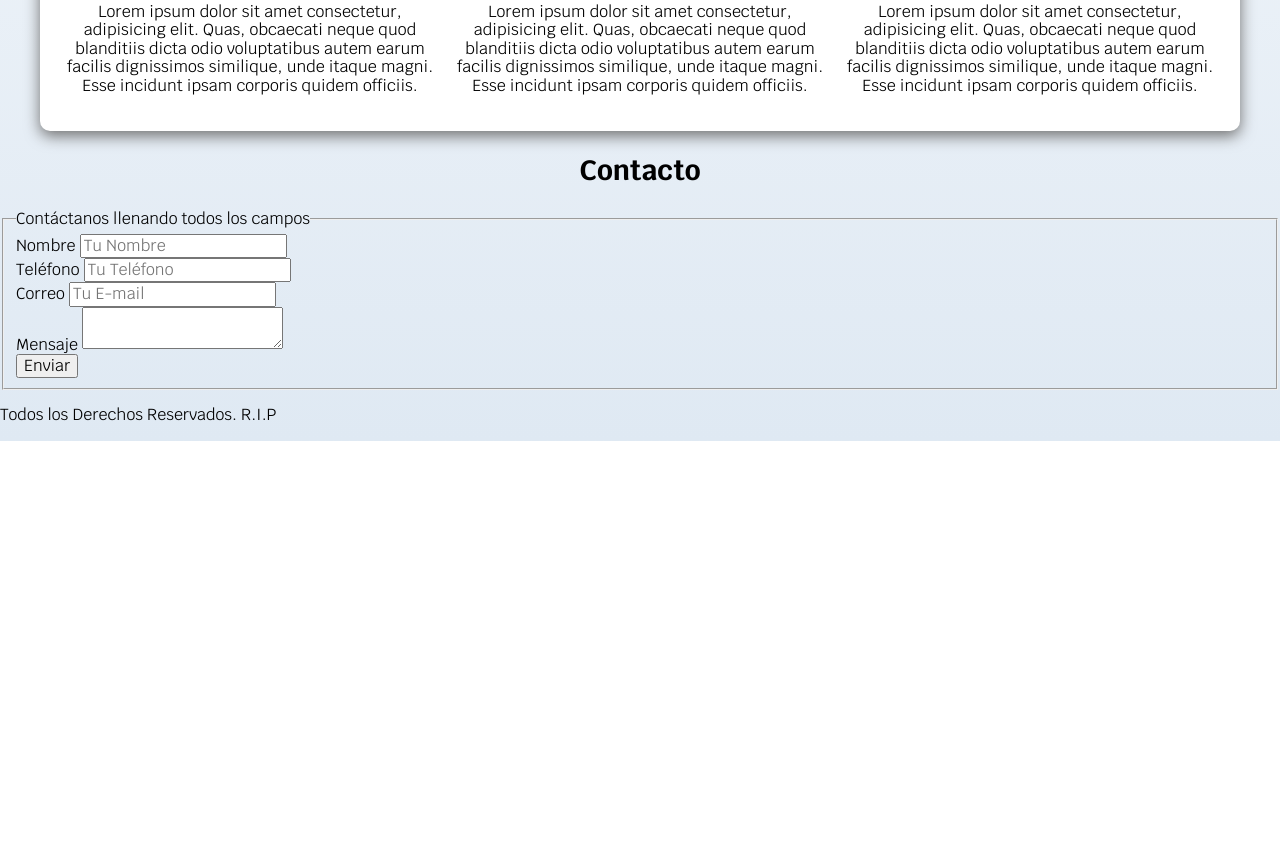
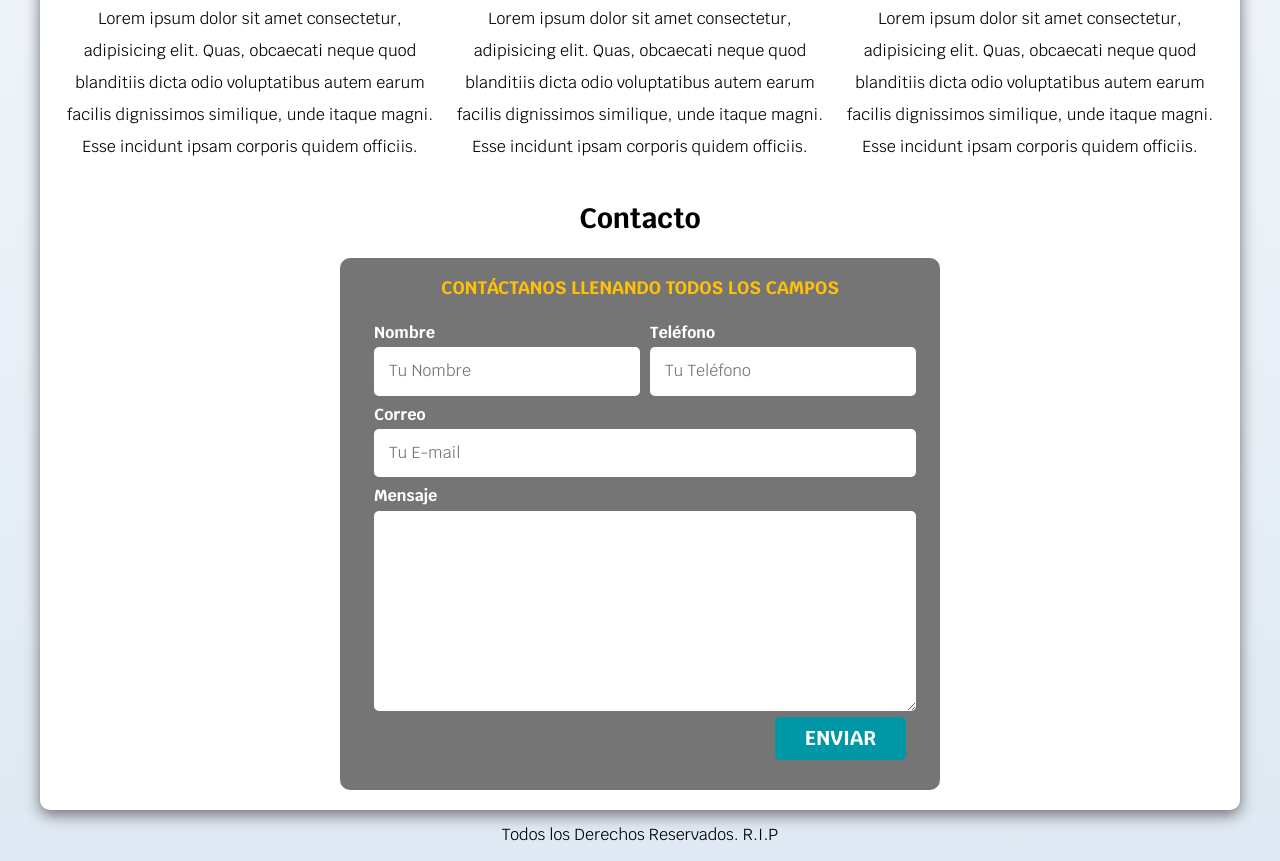
Before and after one commit to Rivero-Marcelo/Freelancer-Udemy, a plain HTML site: page index.html in a window 1280 px wide. Shown: the part 926-1787 px from the top of the page. Before the commit the page ends 1367 px from the top, so only its background shows below. Drawn offline with Linux system fonts and the light colour scheme.

Commit message:
Finalizado

```diff
--- a/css/styles.css
+++ b/css/styles.css
@@ -11,6 +11,14 @@
 html {
     font-size: 62.5%;
     box-sizing: border-box;
+    scroll-snap-type: y mandatory;
+}
+
+.servicios,
+.navegacion-principal,
+.formulario {
+    scroll-snap-align: center;
+    scroll-snap-stop: always;
 }
 
 *, *:before, *:after {
@@ -23,8 +31,36 @@ body {
     background-image: linear-gradient(to top, var(--grisclaro) 0%, var(--blanco) 100%);
 }
 
+.contenedor {
+    max-width: 120rem;
+    margin: 0 auto;
+}
+
+.boton {
+    background-color: var(--secundario);
+    color: var(--blanco);
+    padding: 1rem 3rem;
+    margin-top: 3rem;
+    font-size: 2rem;
+    text-decoration: none;
+    text-transform: uppercase;
+    font-weight: bold;
+    border-radius: .5rem;
+    width: 90%;
+    text-align: center;
+    border: none;
+}
+@media (min-width: 768px) {
+    .boton {
+        width: auto;
+    }
+}
+
+.boton:hover {
+    cursor: pointer;
+}
+
 .sombra {
-
     box-shadow: 0px 5px 15px 0px rgba(112,112,112,1);
     background-color: var(--blanco);
     padding: 2rem;
@@ -51,6 +87,26 @@ text-align: center;
     font-size: 2rem;
 }
 
+.w-sm-100 {
+    width: 100%;
+}
+
+@media (min-width: 768px){
+    .w-sm-100{
+        width: auto;
+    }
+}
+
+
+.flex {
+    display: flex;
+}
+
+
+.alinear-derecha {
+    justify-content: flex-end;
+}
+
 .nav-bg {
     background-color: var(--secundario);
 }
@@ -58,13 +114,12 @@ text-align: center;
 .navegacion-principal {
    display: flex;
    flex-direction: column;
-
 }
 
 @media (min-width: 768px) {
     .navegacion-principal {
         flex-direction: row;
-        justify-content: space-around;
+        justify-content: space-between;
     }
 }
 
@@ -75,37 +130,13 @@ text-align: center;
     color: var(--blanco);
     text-decoration: none;
     font-size: 2rem;
-    font-weight: bold;
+    font-weight: 700;
     padding: 1rem;
 }
 
 .navegacion-principal a:hover {
     background-color: var(--primario);
     color: var(--oscuro);
-}
-
-.contenedor {
-    max-width: 120rem;
-    margin: 0 auto;
-}
-
-.boton {
-    background-color: var(--secundario);
-    color: var(--blanco);
-    padding: 1rem 3rem 1rem 3rem;
-    margin-top: 2rem;
-    font-size: 2rem;
-    text-decoration: none;
-    text-transform: uppercase;
-    font-weight: bold;
-    border-radius: .5rem;
-    width: 90%;
-    text-align: center;
-}
-@media (min-width: 768px) {
-    .boton {
-        width: auto;
-    }
 }
 
 
@@ -130,27 +161,31 @@ text-align: center;
      align-items: center;
      justify-content: center;
 
-
  }
-
-
  .contenido-hero h2,
  .contenido-hero p {
      color: var(--blanco);
  }
 
+ .contenido-hero .ubicacion {
+    display: flex;
+    align-items: flex-end;
+}
+
+
+@media (min-width: 768px) {
  .servicios {
      display: grid;
      grid-template-columns: repeat(3, 1fr);
      column-gap: 1rem;
+    }
+
  }
 
  .servicio {
 display: flex;
 flex-direction: column;
 align-items: center;
-
-
  }
 
  .servicio h3 {
@@ -159,7 +194,7 @@ align-items: center;
  }
 
  .servicio p {
-     line-height: 3 rem;
+     line-height: 2;
      text-align: center;
  }
 
@@ -173,3 +208,66 @@ align-items: center;
      align-items: center;
 
  }
+
+ .formulario {
+     background-color: var(--gris);
+     width: min(60rem, 100%);
+     margin: 0  auto;
+     padding: 2rem;
+     border-radius: 1rem;
+
+ }
+
+ .formulario fieldset {
+     border: none;
+
+ }
+
+ .formulario legend {
+     text-align: center;
+     font-size: 1.8rem;
+     text-transform: uppercase;
+     font-weight: 700;
+     margin-bottom: 2rem;
+     color: var(--primario);
+ }
+
+
+ @media (min-width: 768px){
+    .contenedor-campos {
+        display: grid;
+        grid-template-columns: 50% 50%;
+        grid-template-rows: auto auto 20rem;
+        column-gap: 1rem;
+    }
+    .campo:nth-child(3),
+    .campo:nth-child(4) {
+        grid-column: 1 / 3;
+ }
+
+ }
+
+ .campo {
+     margin-bottom: 1rem;
+ }
+
+ .campo label {
+     color: var(--blanco);
+     font-weight: bold;
+     margin-bottom: .5rem;
+     display: block;
+ }
+.campo textarea {
+    height: 20rem;
+}
+
+ .input-text {
+     width: 100%;
+     border: none;
+     padding: 1.5rem;
+     border-radius: .5rem;
+ }
+
+.footer {
+    text-align: center;
+}
--- a/index.html
+++ b/index.html
@@ -109,37 +109,40 @@
         </section>
     </div>
 
-   </main>
 
    <section>
     <h2>Contacto</h2>
 
-    <form action="">
+    <form class="formulario">
         <fieldset>
             <legend>Contáctanos llenando todos los campos</legend>
 
-            <div>
+            <div class="contenedor-campos">
+
+                <div class="campo">
                     <label>Nombre</label>
-                <input type="text" placeholder="Tu Nombre">
+                    <input class="input-text" type="text" placeholder="Tu Nombre">
                 </div>
 
-            <div>
+                <div class="campo">
                     <label>Teléfono</label>
-                <input type="tel" placeholder="Tu Teléfono">
+                    <input class="input-text" type="tel" placeholder="Tu Teléfono">
                 </div>
 
-            <div>
+                <div class="campo">
                     <label>Correo</label>
-                <input type="email" placeholder="Tu E-mail">
+                    <input class="input-text" type="email" placeholder="Tu E-mail">
                 </div>
 
-            <div>
+                <div class="campo">
                     <label>Mensaje</label>
-                <textarea></textarea>
+                    <textarea class="input-text"></textarea>
             </div>
 
-            <div>
-                <input type="submit" value="Enviar">
+            </div>
+
+            <div class="alinear-derecha flex">
+                <input class="boton w-sm-100" type="submit" value="Enviar">
             </div>
 
         </fieldset>
@@ -150,7 +153,9 @@
 
    </section>
 
-   <footer>
+</main>
+
+   <footer class="footer">
     <p>Todos los Derechos Reservados. R.I.P</p>
    </footer>
 
```
Also changed, not shown: 1 other file. Lines whose indentation alone changed are shown as unchanged.
